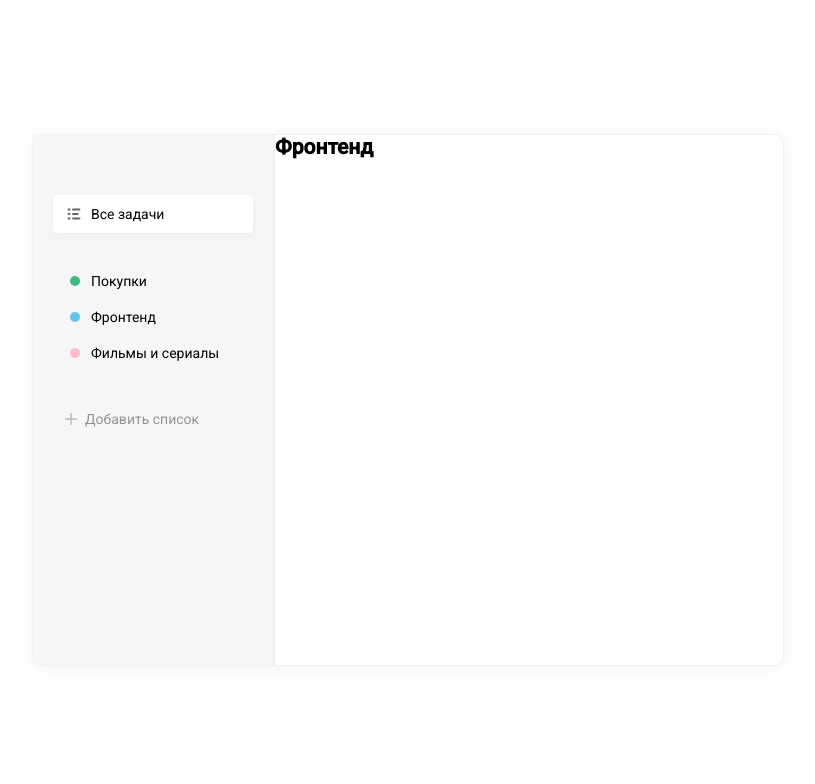
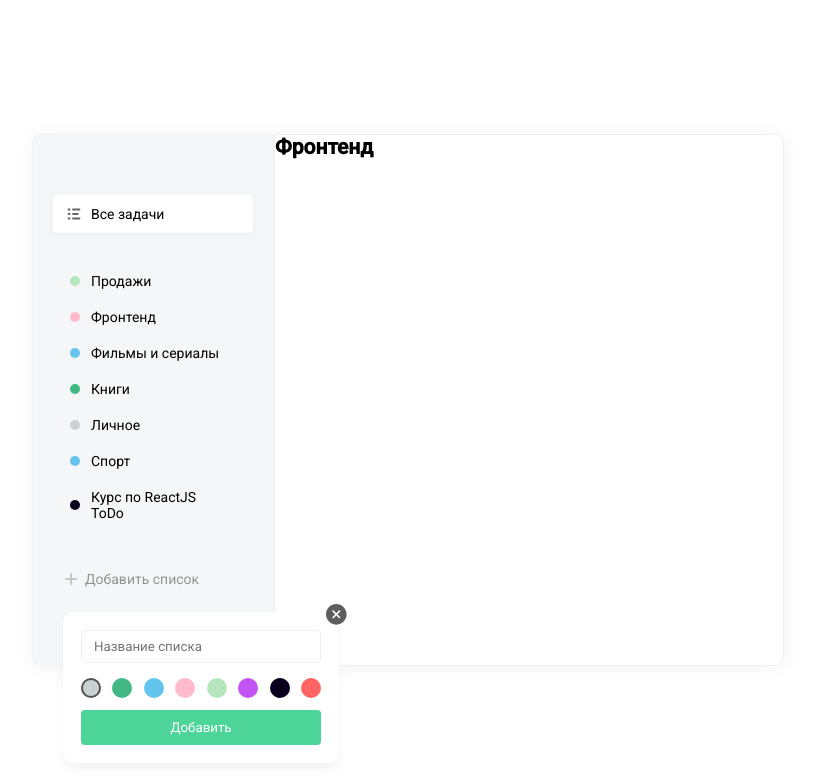
Before and after one commit to rakulagin/todo-list-1, a React (Create React App) app: page / in a window 1280 px wide. Shown: the top 784 px of the page, without its empty margins (232-1047 px from the left). Built offline with nearby package versions, Linux system fonts and the light colour scheme.

Commit message:
доделал левую часть

```diff
--- a/src/App.js
+++ b/src/App.js
@@ -1,13 +1,27 @@
-import React from "react";
+import React, { useState } from "react";
 import List from "./components/List/List";
 import AddList from "./components/AddList/AddList";
 
 import DB from './assets/db.json'
 
 function App() {
+    const [lists, setLists] = useState(
+        DB.lists.map(item => {
+            item.color = DB.colors.filter(color => color.id === item.colorId)[0].name
+            return item
+        })
+    );
+
+    const onAddList = (obj) => {
+        const newList = [...lists, obj]
+        setLists(newList)
+    }
+
   return (
     <div className="todo">
         <div className="todo__sidebar">
+
+            {/*кнопка все задачи*/}
             <List items={[
                 {
 
@@ -19,24 +33,20 @@ function App() {
                     active: true
                 }
             ]}/>
-            <List items={[
-                {
-                    color: "green",
-                    name: 'Покупки',
-                },
-                {
-                    color: "blue",
-                    name: 'Фронтенд',
-                },
-                {
-                    color: "pink",
-                    name: 'Фильмы и сериалы'
-                }
-            ]}
+
+            {/*список листов*/}
+            <List items={lists}
+                  onRemove={(item) => {console.log(item)}}
                   isRemovable
             />
-            <AddList colors={DB.colors} />
+
+            {/*добавить*/}
+            <AddList
+                onAdd={onAddList}
+                colors={DB.colors}
+            />
         </div>
+
         <div className="todo__tasks">
             <h2>Фронтенд</h2>
         </div>
--- a/src/assets/db.json
+++ b/src/assets/db.json
@@ -26,14 +26,14 @@
       "colorId": 1
     },
     {
+      "id": 6,
       "name": "Спорт",
-      "colorId": 3,
-      "id": 6
+      "colorId": 3
     },
     {
+      "id": 7,
       "name": "Курс по ReactJS ToDo",
-      "colorId": 7,
-      "id": 7
+      "colorId": 7
     }
   ],
   "tasks": [
--- a/src/components/AddList/AddList.jsx
+++ b/src/components/AddList/AddList.jsx
@@ -6,9 +6,25 @@ import closeSVG from '../../assets/img/close.svg'
 
 import './AddList.scss'
 
-const AddList = ({ colors }) => {
-    const [visiblePopup, setVisiblePopup] = useState(false)
+const AddList = ({ colors, onAdd }) => {
+    const [visiblePopup, setVisiblePopup] = useState(true)
     const [selectedColor, selectColor] = useState(colors[0].id)
+    const [inputValue, setInputValue] = useState('')
+
+    const addNewList = () => {
+        if (!inputValue) {
+            alert('ВВедите название списка')
+            return
+        }
+        const color = colors.filter(color => color.id === selectedColor)[0].name
+        onAdd({"id": Math.random(), "name": inputValue, "color": color})
+    }
+
+    const onClose = () => {
+        setVisiblePopup(false)
+        setInputValue('')
+        selectColor(colors[0].id)
+    }
 
     return  (
         <div className="add-list">
@@ -29,12 +45,18 @@ const AddList = ({ colors }) => {
             {visiblePopup && (
                 <div className='add-list__popup'>
                     <img
-                        onClick={() => setVisiblePopup(false)}
+                        onClick={onClose}
                         src={closeSVG}
                         alt="close button"
                         className="add-list__popup-close-btn"
                     />
-                    <input className="field" type="text" placeholder="Название списка"/>
+                    <input
+                        value={inputValue}
+                        onChange={e => {setInputValue(e.target.value)}}
+                        className="field"
+                        type="text"
+                        placeholder="Название списка"
+                    />
                     <div className="add-list__popup-colors">
                         {
                             colors.map(color => (
@@ -47,7 +69,10 @@ const AddList = ({ colors }) => {
                         }
                     </div>
                     <button
-                        onClick={() => setVisiblePopup(false)}
+                        onClick={() => {
+                            addNewList()
+                            onClose()
+                        }}
                         className="button"
                     >Добавить</button>
                 </div>
--- a/src/components/List/List.jsx
+++ b/src/components/List/List.jsx
@@ -2,10 +2,19 @@ import React from "react";
 import classNames from "classnames";
 import Badge from "../Badge/Badge";
 
+import removeSvg from '../../assets/img/remove.svg'
+
 import './List.scss'
 
 
-const List = ({ items, isRemovable, click }) => {
+const List = ({ items, isRemovable, click, onRemove }) => {
+
+    const removeList = (item) => {
+        if (window.confirm('Подтвердите удаление')) {
+            onRemove(item)
+        }
+    }
+
     return (
         <ul onClick={click}
             className="list">
@@ -19,6 +28,12 @@ const List = ({ items, isRemovable, click }) => {
                         )}
                     </i>
                     <span>{item.name}</span>
+                    {isRemovable && (
+                        <img className="list__remove-icon"
+                             src={removeSvg} alt="remove"
+                             onClick={ () => {removeList(item)}}
+                        />
+                    )}
                 </li>
             ))}
         </ul>
--- a/src/components/List/List.scss
+++ b/src/components/List/List.scss
@@ -1,4 +1,5 @@
 .list {
+  $self: &;
   margin-bottom: 30px;
 
   &__add-button {
@@ -14,6 +15,23 @@
     align-items: center;
     padding: 10px 12px;
     cursor: pointer;
+
+    &:hover #{$self}__remove-icon {
+      opacity: 0.3;
+    }
+
+    #{$self}__remove-icon {
+      opacity: 0;
+
+      &:hover {
+        opacity: 0.8;
+      }
+    }
+
+    &:hover {
+      background: rgba(255, 255, 255, 0.5)
+
+    }
 
     &.active {
       background: #FFFFFF;
@@ -33,5 +51,9 @@
         opacity: 0.6;
       }
     }
+
+    span {
+      flex: 1;
+    }
   }
 }
```
